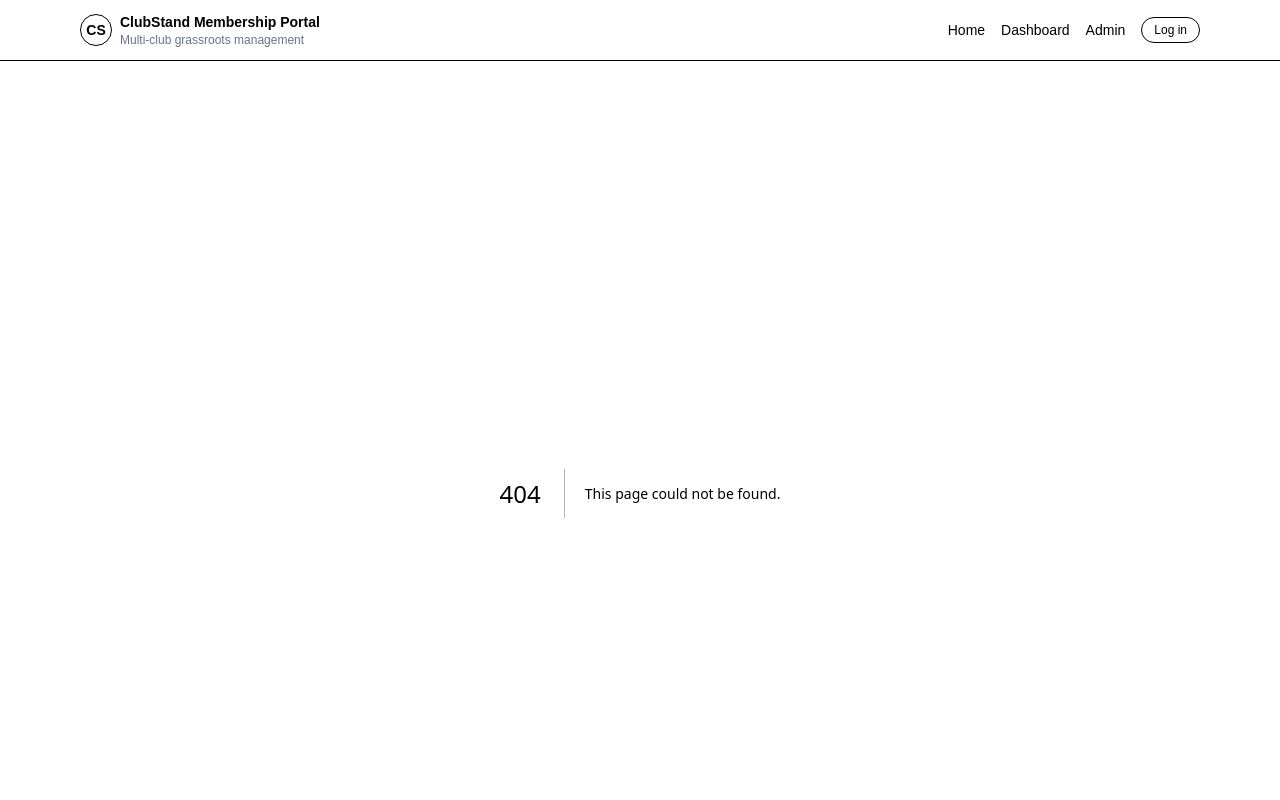
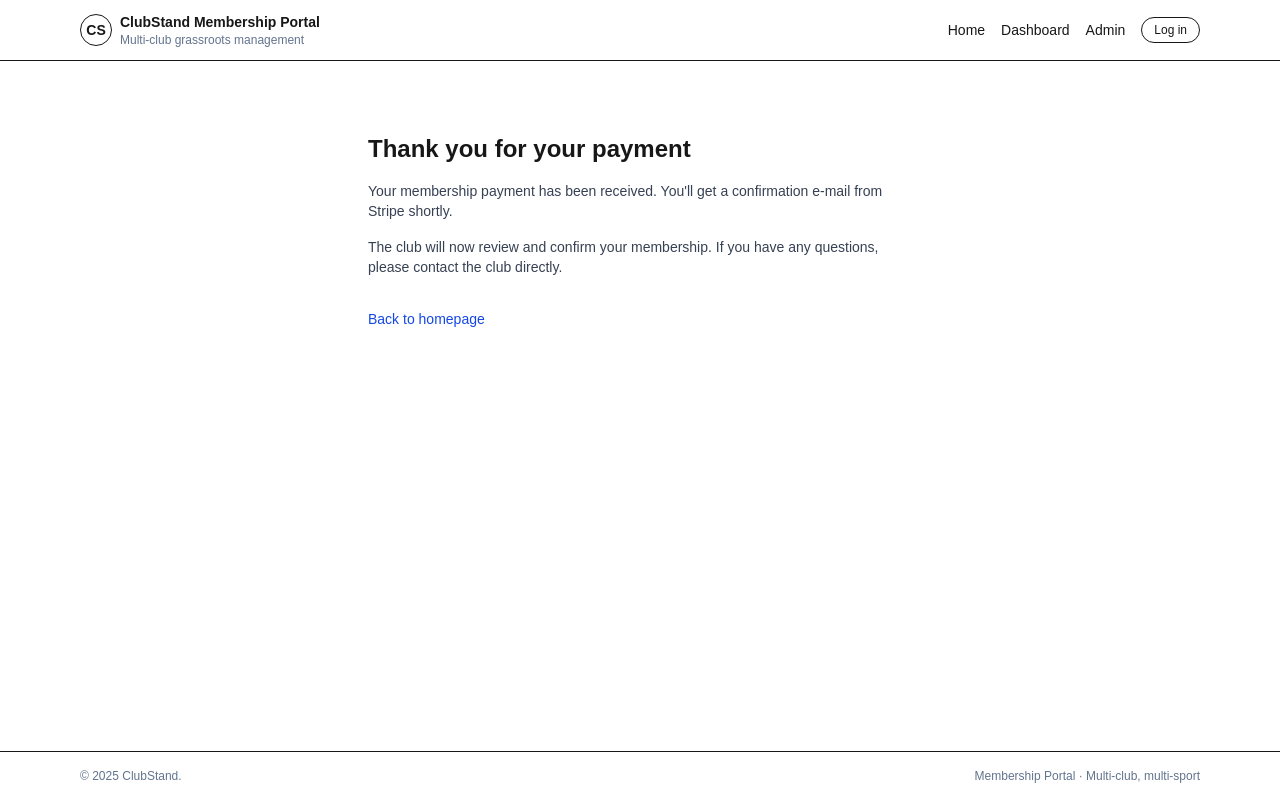
Before and after one commit to kerry-png/clubstand-platform, a Next.js app: page /membership/thank-you in a window 1280 px wide. Before the commit this address had no page. Shown: the top 800 px of the page. Built offline with nearby package versions, Linux system fonts and the light colour scheme.

Commit message:
Add membership payment thank-you page

```diff
--- /dev/null
+++ b/app/membership/thank-you/page.tsx
@@ -0,0 +1,38 @@
+// app/membership/thank-you/page.tsx
+
+type ThankYouPageProps = {
+  searchParams?: { [key: string]: string | string[] | undefined };
+};
+
+export default function ThankYouPage({ searchParams }: ThankYouPageProps) {
+  const sessionId = searchParams?.session_id;
+
+  return (
+    <div className="max-w-xl mx-auto py-10 px-4 space-y-4">
+      <h1 className="text-2xl font-semibold">Thank you for your payment</h1>
+
+      <p className="text-sm text-gray-700">
+        Your membership payment has been received. You&apos;ll get a confirmation
+        e-mail from Stripe shortly.
+      </p>
+
+      <p className="text-sm text-gray-700">
+        The club will now review and confirm your membership. If you have any
+        questions, please contact the club directly.
+      </p>
+
+      {sessionId && (
+        <p className="text-xs text-gray-500">
+          Payment reference: <span className="font-mono">{sessionId}</span>
+        </p>
+      )}
+
+      <a
+        href="/"
+        className="inline-flex items-center text-sm text-blue-700 hover:underline mt-4"
+      >
+        Back to homepage
+      </a>
+    </div>
+  );
+}
```
